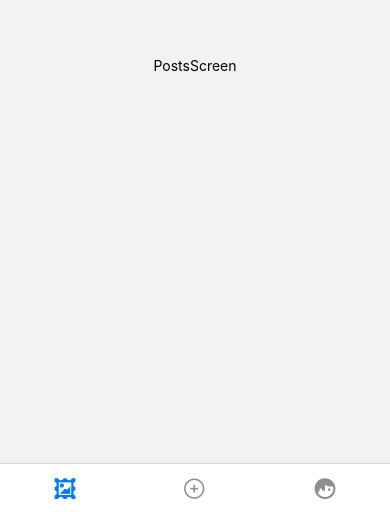
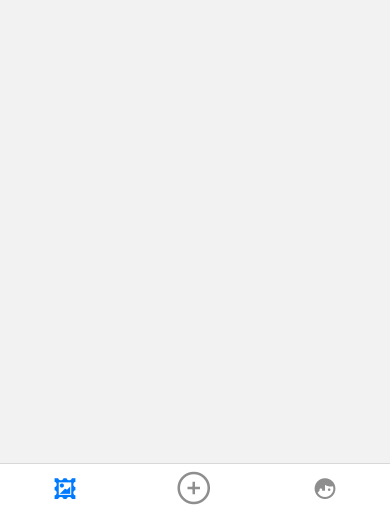
Before and after one commit to chetkiy777/ReactNativeImageNote, a React Native app: screen / in a window 390 px wide. Shown: the part 332-844 px from the top of the page. Built offline with nearby package versions, Linux system fonts and the light colour scheme.

Commit message:
add Posts Flatlist

```diff
--- a/TabScreens/Create/CreateScreen.js
+++ b/TabScreens/Create/CreateScreen.js
@@ -31,6 +31,7 @@ const CreateScreen = ({navigation}) => {
                     <Text style={styles.snapText}>SNAP</Text>
                 </TouchableOpacity>
             </Camera>
+
             { photo && <View>
                     <TouchableOpacity style={styles.sendBtn} onPress={sendPhoto}>
                         <Text style={styles.sendText}>SEND</Text>
--- a/TabScreens/Posts/PostsScreen.js
+++ b/TabScreens/Posts/PostsScreen.js
@@ -1,11 +1,33 @@
-import {View, Text, StyleSheet} from 'react-native';
+import {View, Text, StyleSheet, FlatList, Image, SafeAreaView} from 'react-native';
+import { useState, useEffect } from 'react';
 
 
 
-const PostsScreen = () => {
+const PostsScreen = ({route}) => {
+
+    const [posts, setPosts] = useState([])
+
+    useEffect(() => {
+        if (route.params) {
+            setPosts((prevState) => [...prevState, route.params])
+        }
+    }, [route.params]);
+
+    console.log(posts);
+
     return (
         <View style={styles.container}>
-            <Text>PostsScreen</Text>
+            <SafeAreaView>
+                <FlatList
+                    data={posts}
+                    keyExtractor={(item, indx) => indx.toString()}
+                    renderItem={({item}) => {
+                        <View style={styles.imgThumb}>
+                            <Image source={{uri: item.photo}} style={{height: 200, width: 350}} />
+                        </View>
+                    }}
+                />
+            </SafeAreaView>
         </View>
     )
 }
@@ -14,9 +36,17 @@ const PostsScreen = () => {
 const styles = StyleSheet.create({
     container: {
         flex: 1,
-        alignItems: 'center',
         justifyContent: 'center',
     },
+    imgThumb: {
+        marginHorizontal: 10,
+
+    },
+    img: {
+        height: 200,
+        width: 350,
+    }
+
 
 })
 
--- a/router.js
+++ b/router.js
@@ -31,7 +31,7 @@ export const useRoute = (isAuth) => {
         }} name='Posts' component={PostsScreen}/>
 
         <TabStack.Screen options={{
-            tabBarIcon: ({focused, size, color}) => <Ionicons name="add-circle-outline" size={size} color={color}  />
+            tabBarIcon: ({focused, size, color}) => <Ionicons name="add-circle-outline" size={40} color={color}  />
         }} name='Create' component={CreateScreen}/>
 
         <TabStack.Screen options={{
```
